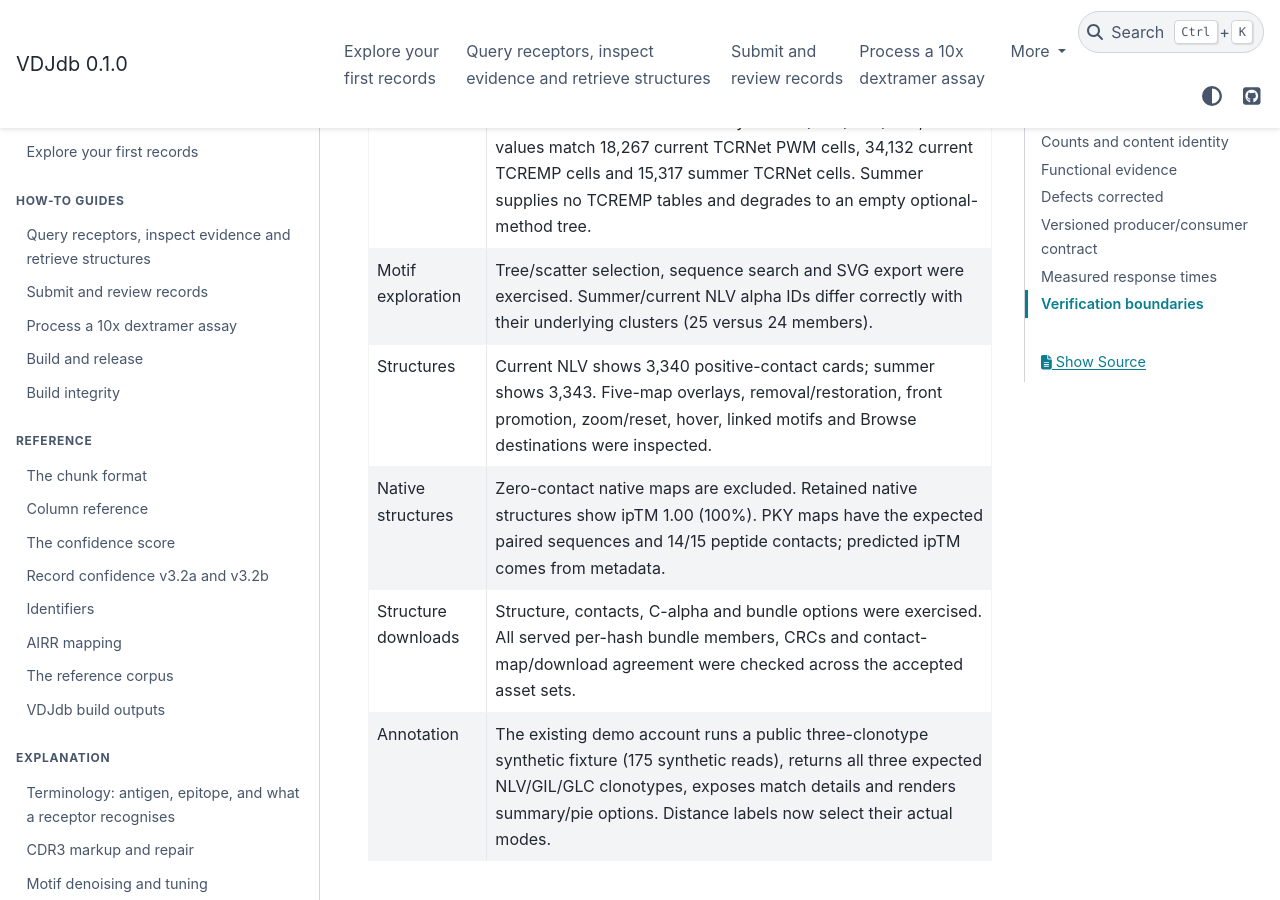
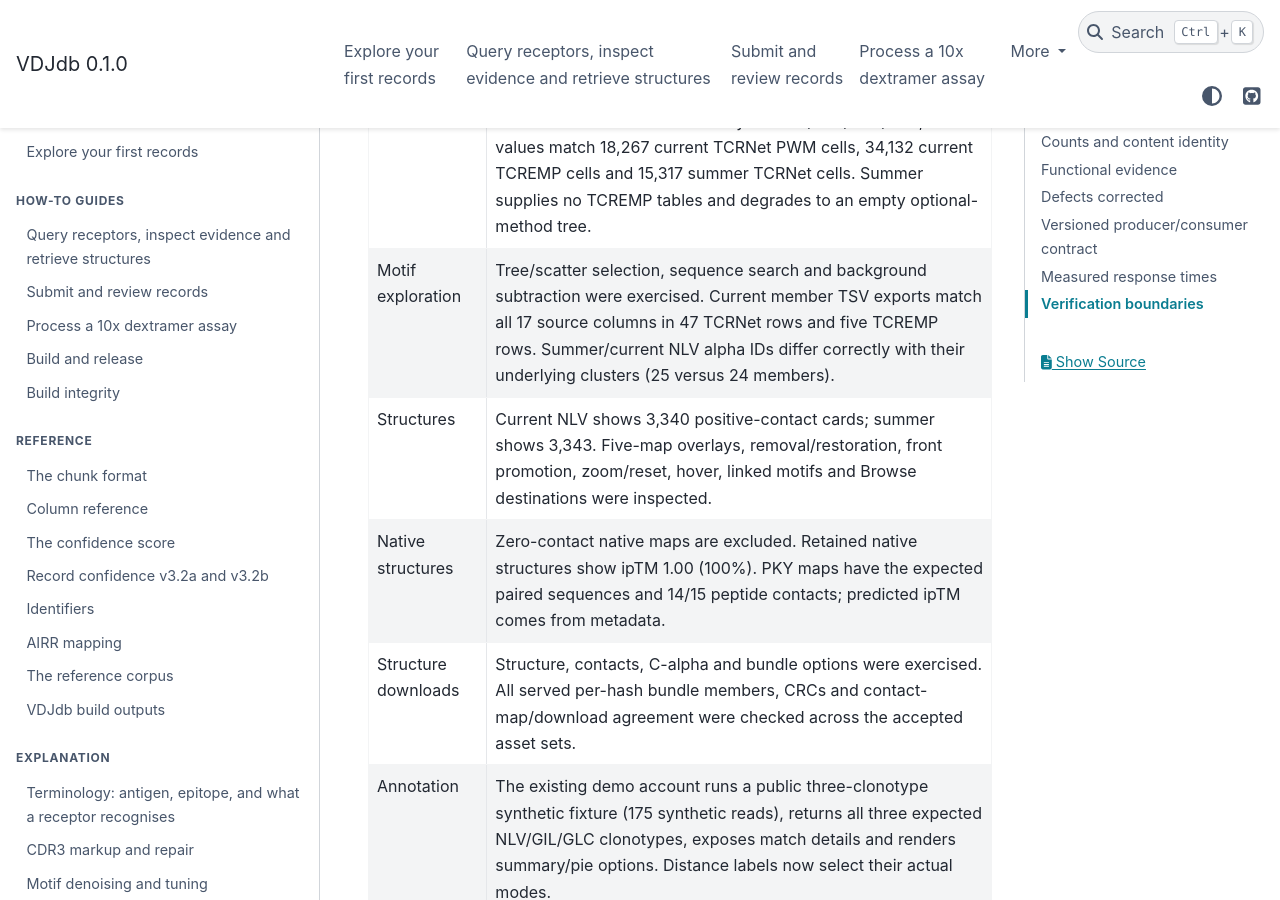
Before and after one commit to antigenomics/vdjdb-db, a Sphinx documentation site: the page built from docs/legacy-web-ui-audit.md, in a window 1280 px wide and 900 px high, scrolled down 1461 px. Built offline with Sphinx 7.4.7 and the PyData theme 0.15.4, drawn with Linux system fonts in a browser that asks for light colours.

Commit message:
Record verified motif member exports precisely

```diff
--- a/docs/legacy-web-ui-audit.md
+++ b/docs/legacy-web-ui-audit.md
@@ -31,7 +31,7 @@ separate throughout.
 | Paging and sorting | All 25/50/100 page sizes work. The 35,636-row default-filtered NLV query ends at page 357 with 36 rows at size 100. Boundary navigation and both CDR3 sort directions work; pagination supports Enter. |
 | TSV export | The four-row paired fixture exports four rows with pairing disabled and eight with it enabled. Header, sequences, row counts and response digests were inspected. Completed delivery removes temporary files by design. |
 | Paratopes | Specific alpha/beta motifs retain source sequences, V/J calls, cluster sizes and method identity. For GIL/NLV/GLC/PKY, served values match 18,267 current TCRNet PWM cells, 34,132 current TCREMP cells and 15,317 summer TCRNet cells. Summer supplies no TCREMP tables and degrades to an empty optional-method tree. |
-| Motif exploration | Tree/scatter selection, sequence search and SVG export were exercised. Summer/current NLV alpha IDs differ correctly with their underlying clusters (25 versus 24 members). |
+| Motif exploration | Tree/scatter selection, sequence search and background subtraction were exercised. Current member TSV exports match all 17 source columns in 47 TCRNet rows and five TCREMP rows. Summer/current NLV alpha IDs differ correctly with their underlying clusters (25 versus 24 members). |
 | Structures | Current NLV shows 3,340 positive-contact cards; summer shows 3,343. Five-map overlays, removal/restoration, front promotion, zoom/reset, hover, linked motifs and Browse destinations were inspected. |
 | Native structures | Zero-contact native maps are excluded. Retained native structures show ipTM 1.00 (100%). PKY maps have the expected paired sequences and 14/15 peptide contacts; predicted ipTM comes from metadata. |
 | Structure downloads | Structure, contacts, C-alpha and bundle options were exercised. All served per-hash bundle members, CRCs and contact-map/download agreement were checked across the accepted asset sets. |
```
